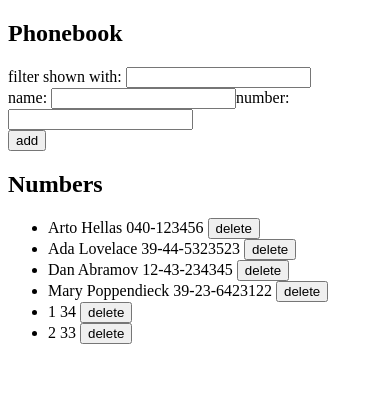
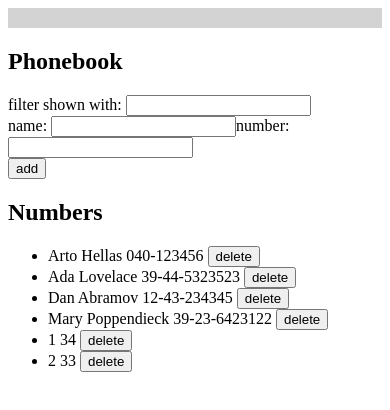
Before and after one commit to amilcaroswaldo/fullstackopen, a React (Vite) app in the folder part2/phonebook/: page / in a window 390 px wide. Shown: the top 410 px of the page. Built offline with nearby package versions, Linux system fonts and the light colour scheme; data requests are answered from the project's data file.

Commit message:
2.16: Phonebook step 11 and 2.17*: Phonebook step 12

```diff
--- a/part2/phonebook/src/App.jsx
+++ b/part2/phonebook/src/App.jsx
@@ -3,6 +3,7 @@ import ListPerson from './ListPersons';
 import FormPersons from './FormPersons';
 import FilterPerson from './FilterPerson';
 import notes from './services/notes';
+import Notification from './Notificacion';
 
 const App = () => {
   const [persons, setPersons] = useState([
@@ -11,6 +12,7 @@ const App = () => {
   notes.getAll().then(response => setPersons(response))
   const [newName, setNewName] = useState('')
   const [newNumber, setNumber] = useState('')
+  const [message, setMessage] = useState('')
   const addName = (event) => {
     event.preventDefault()
     const findDuplicates = persons.filter(person => person.name === newName)
@@ -20,7 +22,10 @@ const App = () => {
         const objName = {
           id: findDuplicates[0].id, name: newName, number: newNumber
         }
-        notes.update(findDuplicates[0].id, objName).then(res => console.log(res));
+        notes.update(findDuplicates[0].id, objName).then(res => console.log(res)).catch(errorMsg => {
+          setMessage(`${objName} dont found! ${errorMsg}`)
+        });
+        setMessage(`updated ${newName}`)
       }
     }
     else {
@@ -29,6 +34,7 @@ const App = () => {
       }
       notes.create(objName).then(response => console.log(response))
       setPersons(persons.concat(objName))
+      setMessage(`added ${newName}`)
     }
   }
   const deleteName = event => {
@@ -41,6 +47,7 @@ const App = () => {
   }
   return (
     <div>
+      <Notification message={message} />
       <FilterPerson persons={persons} setPersons={setPersons} />
       <FormPersons addName={addName} newName={newName} setNewName={setNewName} newNumber={newNumber} setNumber={setNumber} />
       <ListPerson persons={persons} handleDelete={deleteName} />
--- /dev/null
+++ b/part2/phonebook/src/Notificacion.jsx
@@ -0,0 +1,21 @@
+const Notification = ({ message }) => {
+  const msgStyle = {
+    color: 'green',
+    background:' lightgrey',
+    fontsize: '20px',
+    borderstyle: 'solid',
+    borderradius: 5,
+    padding: 10,
+    marginbottom: 10
+  }
+    if (message === null) {
+      return null
+    }
+
+    return (
+      <div style={msgStyle}>
+        {message}
+      </div>
+    )
+  }
+export default Notification;
```
